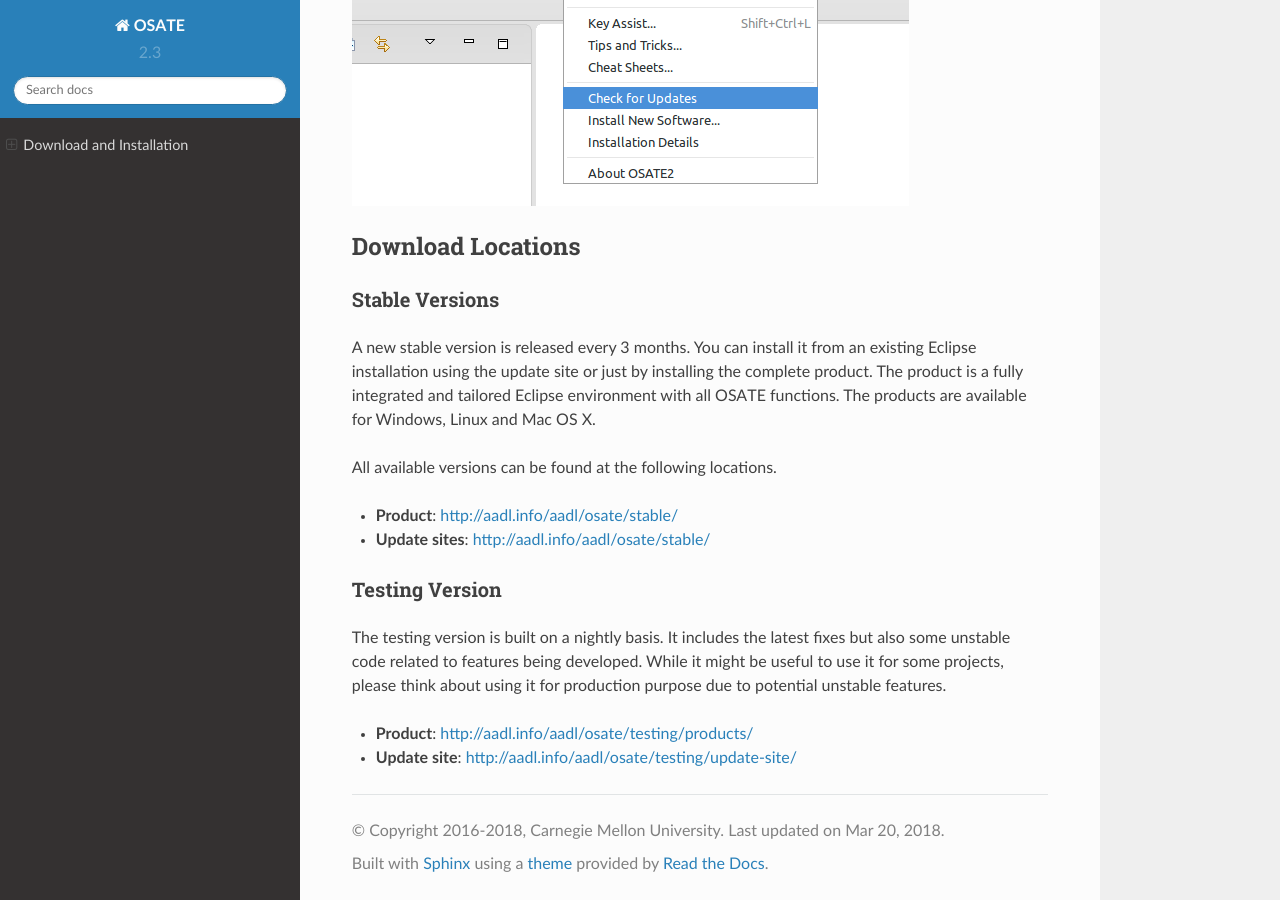
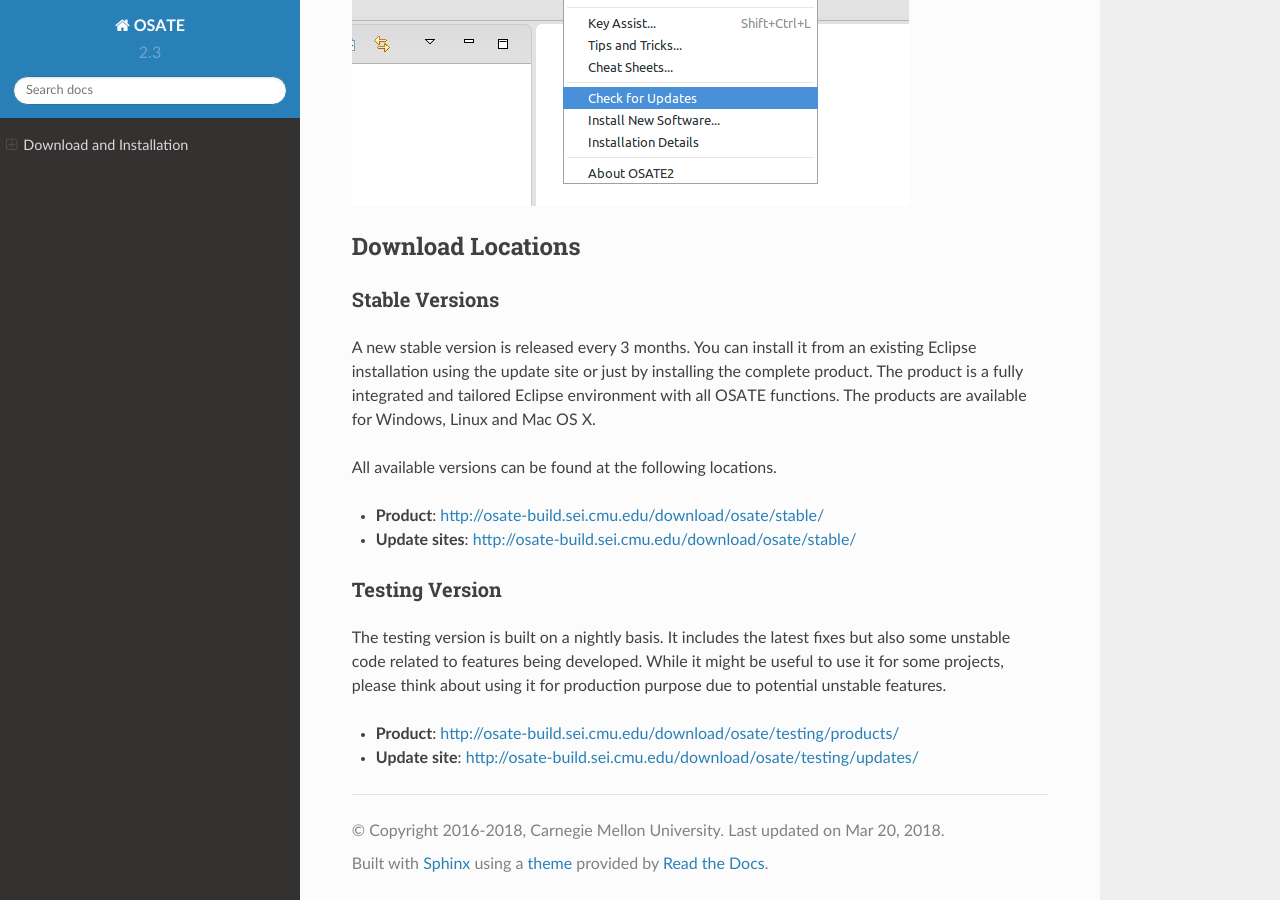
Before and after one commit to osate/website, a Sphinx documentation site: the page built from source/download-and-install.md, in a window 1280 px wide and 900 px high, scrolled down 1600 px. Built offline with Sphinx 7.4.7 and the Read the Docs theme 2.0.0, drawn with Linux system fonts in a browser that asks for light colours; some of the changed lines change nothing that is shown.

Commit message:
Point to new download server

```diff
--- a/source/download-and-install.md
+++ b/source/download-and-install.md
@@ -1,7 +1,7 @@
 # Download and Installation
 
 The latest OSATE release can be downloaded from
-[here](http://aadl.info/aadl/osate/stable/latest/products/).
+[here](http://osate-build.sei.cmu.edu/download/osate/stable/latest/products/).
 
 ## New Installation
 
@@ -72,8 +72,8 @@
 
 All available versions can be found at the following locations.
 
-  - **Product**: <http://aadl.info/aadl/osate/stable/>
-  - **Update sites**: <http://aadl.info/aadl/osate/stable/>
+  - **Product**: <http://osate-build.sei.cmu.edu/download/osate/stable/>
+  - **Update sites**: <http://osate-build.sei.cmu.edu/download/osate/stable/>
 
 ### Testing Version
 
@@ -82,5 +82,5 @@
 While it might be useful to use it for some projects, please think about
 using it for production purpose due to potential unstable features.
 
-  - **Product**: <http://aadl.info/aadl/osate/testing/products/>
-  - **Update site**: <http://aadl.info/aadl/osate/testing/update-site/>
+  - **Product**: <http://osate-build.sei.cmu.edu/download/osate/testing/products/>
+  - **Update site**: <http://osate-build.sei.cmu.edu/download/osate/testing/updates/>
```
